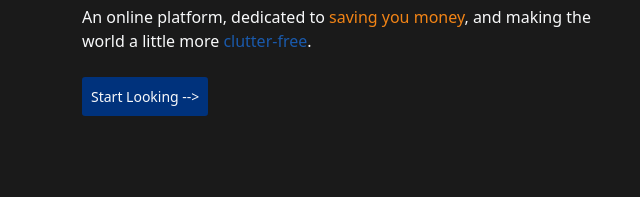
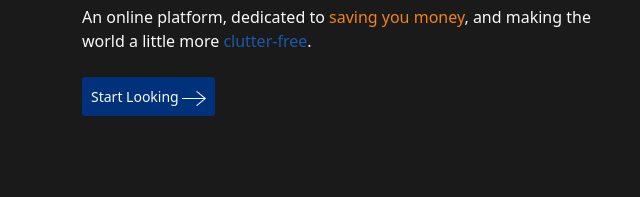
Before and after one commit to PranavK226/Rent_Return_App, a plain HTML site: page index.html in a window 1280 px wide. Shown: the part 147-344 px from the top of the page, 0-640 px from the left. Drawn offline with nearby package versions, Linux system fonts and the light colour scheme.

Commit message:
Changed Start Looking Button

```diff
--- a/index.html
+++ b/index.html
@@ -16,8 +16,7 @@
         src="./HomePageImages/LogoRentReturn.png" />
     <nav class="my-2 my-md-0 me-md-3">
         <a class="btn btn-sm p-2 text-light" style="background-color: #00327C;" href="./index.html">Home</a>
-        <a class="btn btn-sm p-2 text-light" style="background-color: #00327C;"
-            href="./BrowsePage.html">Browse</a>
+        <a class="btn btn-sm p-2 text-light" style="background-color: #00327C;" href="./BrowsePage.html">Browse</a>
         <a class="btn btn-sm p-2 text-light" style="background-color: #00327C;"
             href="./LoginRegisterPage.html">Login/Register</a>
         <a class="btn btn-sm p-2 text-light" style="background-color: #00327C;" href="#">Pricing</a>
@@ -34,8 +33,8 @@
             <span style="color:#1a5aac;">clutter-free</span>.<br /><br />
             <div class="input-group input-group-sm mb-3">
 
-                <button class="btn btn-sm p-2 text-light" style="background-color: #00327C;"
-                    href="BrowsePage.html">Start Looking --></button>
+                <a class="btn btn-sm p-2 text-light" style="background-color: #00327C;" href="BrowsePage.html">Start
+                    Looking <img src="./HomePageImages/Vector.png"></a>
 
 
             </div>
```
Also changed, not shown: HomePageImages/Vector.png (added).
